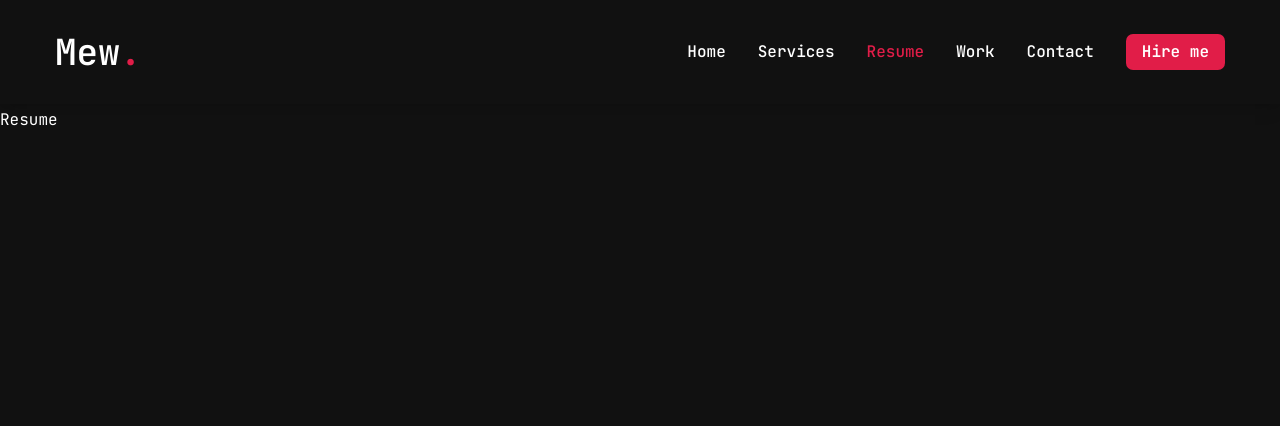
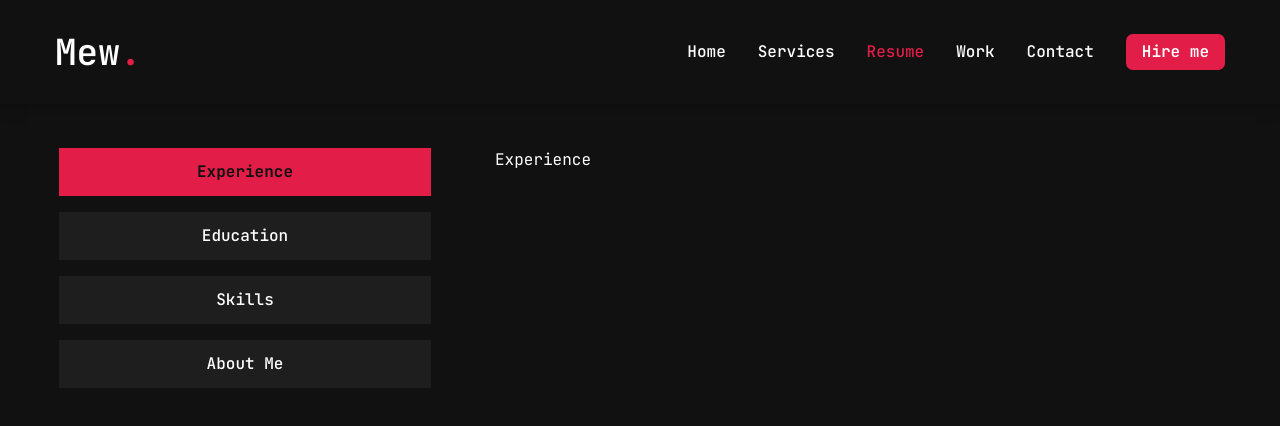
Before and after one commit to Hanschemists/project-my-portfolio, a Next.js app: page /resume in a window 1280 px wide. Shown: the top 426 px of the page. Built offline with nearby package versions, Linux system fonts and the light colour scheme.

Commit message:
Add TabsList and custom tabs in UI

```diff
--- a/app/resume/page.tsx
+++ b/app/resume/page.tsx
@@ -136,9 +136,38 @@
 
 const resume = () => {
     return (
-        <div>
-            <h1>Resume</h1>
-        </div>
+        <motion.div
+            initial={{ opacity: 0 }}
+            animate={{
+                opacity: 1,
+                transition: { delay: 2.4, duration: 0.4, ease: "easeIn" },
+            }}
+            className="min-h-[80vh] flex items-center justify-center py-12 xl:py-0"
+        >
+            <div className="container mx-auto">
+                <Tabs
+                    defaultValue="experience"
+                    className="flex flex-col xl:flex-row gap-[60px]"
+                >
+                    <TabsList
+                        className="flex flex-col w-full max-w-[380px] mx-auto xl:mx-0 gap-4"
+                    >
+                        <TabsTrigger value="experience">Experience</TabsTrigger>
+                        <TabsTrigger value="education">Education</TabsTrigger>
+                        <TabsTrigger value="skills">Skills</TabsTrigger>
+                        <TabsTrigger value="about">About Me</TabsTrigger>
+                    </TabsList>
+
+                    {/* Content */}
+                    <div className="min-h-[70vh] w-full">
+                        {/* Experience */}
+                        <TabsContent value="experience" className="w-full">
+                            Experience
+                        </TabsContent>
+                    </div>
+                </Tabs>
+            </div>
+        </motion.div>
     )
 };
 
--- a/components/ui/tabs.tsx
+++ b/components/ui/tabs.tsx
@@ -13,10 +13,7 @@
 >(({ className, ...props }, ref) => (
   <TabsPrimitive.List
     ref={ref}
-    className={cn(
-      "inline-flex h-9 items-center justify-center rounded-lg bg-slate-100 p-1 text-slate-500 dark:bg-slate-800 dark:text-slate-400",
-      className
-    )}
+    className={cn("inline-flex h-auto rounded-md p-1 text-primary",className)}
     {...props}
   />
 ))
@@ -29,7 +26,7 @@
   <TabsPrimitive.Trigger
     ref={ref}
     className={cn(
-      "inline-flex items-center justify-center whitespace-nowrap rounded-md px-3 py-1 text-sm font-medium ring-offset-white transition-all focus-visible:outline-none focus-visible:ring-2 focus-visible:ring-slate-950 focus-visible:ring-offset-2 disabled:pointer-events-none disabled:opacity-50 data-[state=active]:bg-white data-[state=active]:text-slate-950 data-[state=active]:shadow dark:ring-offset-slate-950 dark:focus-visible:ring-slate-300 dark:data-[state=active]:bg-slate-950 dark:data-[state=active]:text-slate-50",
+      "inline-flex items-center w-full bg-[#1E1E1E] justify-center whitespace-nowrap text-white rounded-lg p-3 text-base font-medium rign-offset-white transition-all disabled:pointer-events-none disabled:opacity-50 data-[state=active]:bg-accent data-[state=active]:text-primary data-[state=active]:font-bold data-[state=active]:shadow-sm",
       className
     )}
     {...props}
@@ -44,7 +41,7 @@
   <TabsPrimitive.Content
     ref={ref}
     className={cn(
-      "mt-2 ring-offset-white focus-visible:outline-none focus-visible:ring-2 focus-visible:ring-slate-950 focus-visible:ring-offset-2 dark:ring-offset-slate-950 dark:focus-visible:ring-slate-300",
+      "min-h-[480px] ring-offset-white focus-visible:outline-none focus-visible:ring-2 focus-visible:ring-slate-950 focus-visible:ring-offset-2 dark:ring-offset-slate-950 dark:focus-visible:ring-slate-300",
       className
     )}
     {...props}
```
